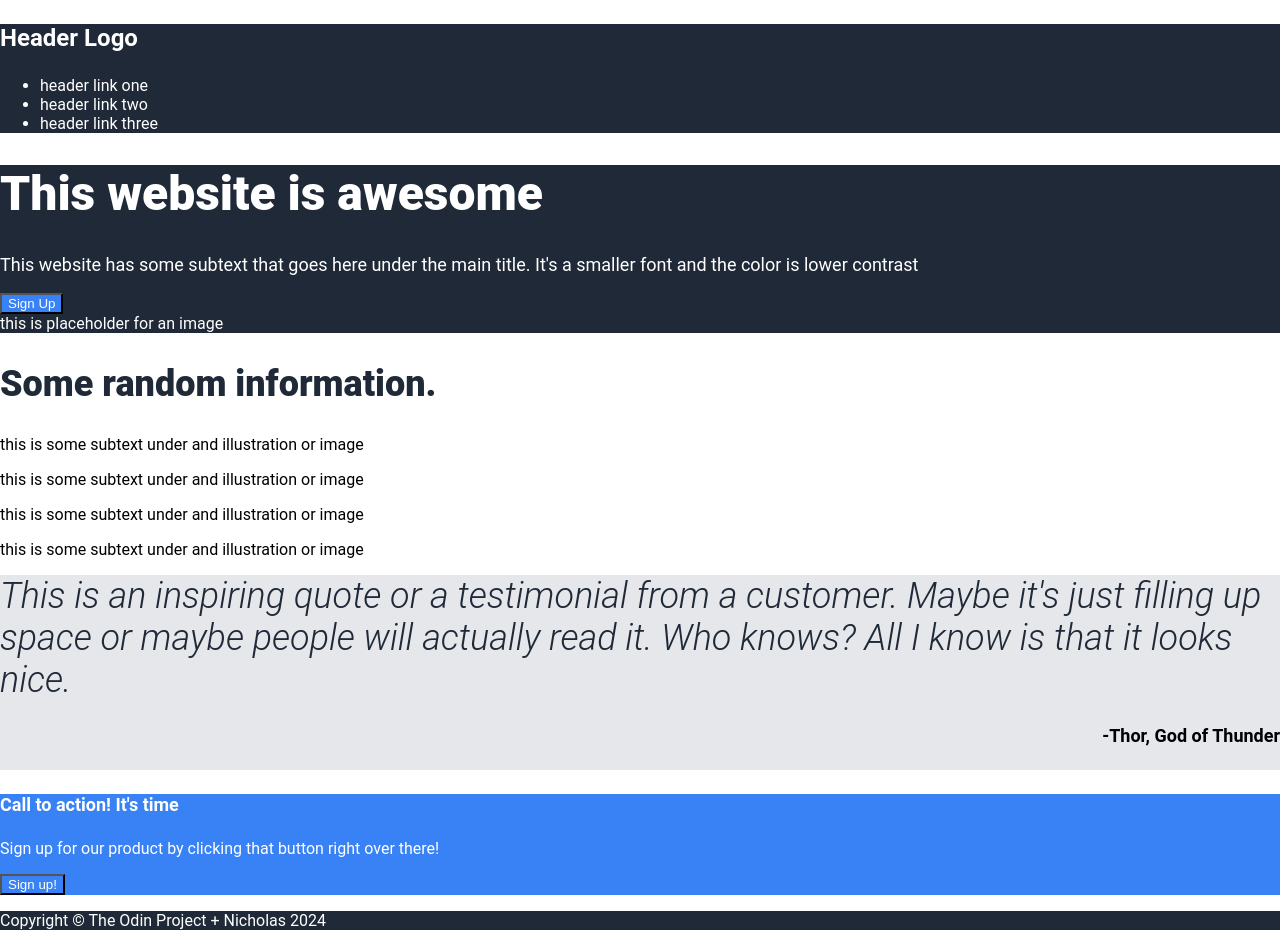
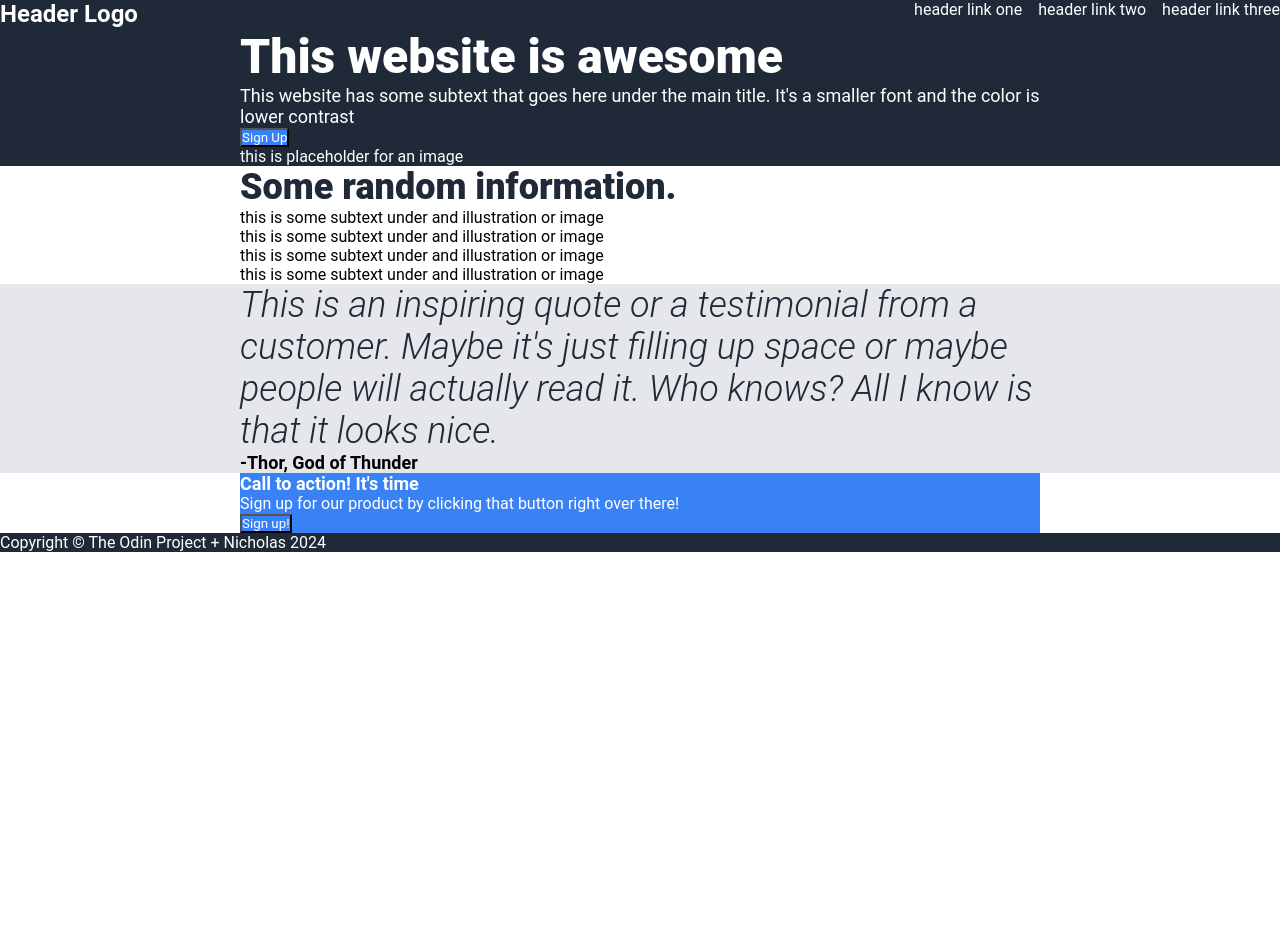
Before and after one commit to nlucaccioni/Odin_LandingPage, a plain HTML site: page index.html in a window 1280 px wide. After the commit the page ends 800 px from the top, so only its background shows below. Drawn offline with Linux system fonts and the light colour scheme.

Commit message:
Add helper container div to all sections except nav and footer to set a maximum width while still allowing full width bg

```diff
--- a/index.html
+++ b/index.html
@@ -16,6 +16,7 @@
         </ul>
     </nav>
     <header>
+        <div class="container">
             <div class="header_content">
                 <h1>This website is awesome</h1>
                 <p>This website has some subtext that goes here under the main title. It's a smaller font and the color is lower contrast</p>
@@ -24,8 +25,10 @@
             <div class="header_img">
                 this is placeholder for an image
             </div>
+        </div>
     </header>
-    <div>
+    <section>
+        <div class="container">
             <h2>Some random information.</h2>
             <div class="4_column">
                 <div class="column_item">
@@ -46,10 +49,14 @@
                 </div>
             </div>
         </div>
-    <div class="quote_block">
+    </section>
+    <section class="quote_block">
+        <div class="container">
             <h2 class="quote">This is an inspiring quote or a testimonial from a customer. Maybe it's just filling up space or maybe people will actually read it. Who knows? All I know is that it looks nice.</h2>
             <h4 class="quote_attribution">-Thor, God of Thunder</h4>
         </div>
+    </section>
+    <section class="container">
         <div class="CTA">
             <div class="CTA_Copy">
                 <h4>Call to action! It's time</h4>
@@ -57,6 +64,7 @@
             </div>
             <button>Sign up!</button>
         </div>
+    </section>
     <footer>
         <p>Copyright &copy The Odin Project + Nicholas 2024</p>
     </footer>
--- a/style.css
+++ b/style.css
@@ -4,7 +4,7 @@
     --light-gray: #E5E7EB;
 }
 
-body {
+body, body * {
     font-family: Roboto, 'sans-serif';
     margin: 0;
     padding: 0;
@@ -50,6 +50,11 @@ header, nav, footer {
     color: white;
 }
 
+.container {
+    max-width: 50rem;
+    margin: auto;
+}
+
 .quote_block {
     background-color: var(--light-gray);
     display: flex;
@@ -57,6 +62,17 @@ header, nav, footer {
     align-items: flex-end;
 }
 
+
+nav {
+    display: flex;
+    justify-content: space-between;
+}
+
+nav ul {
+    display: flex;
+    gap: 1rem;
+    list-style: none;
+}
 
 .CTA {
     background-color: var(--light-blue);
```
Lines whose indentation alone changed are shown as unchanged.
